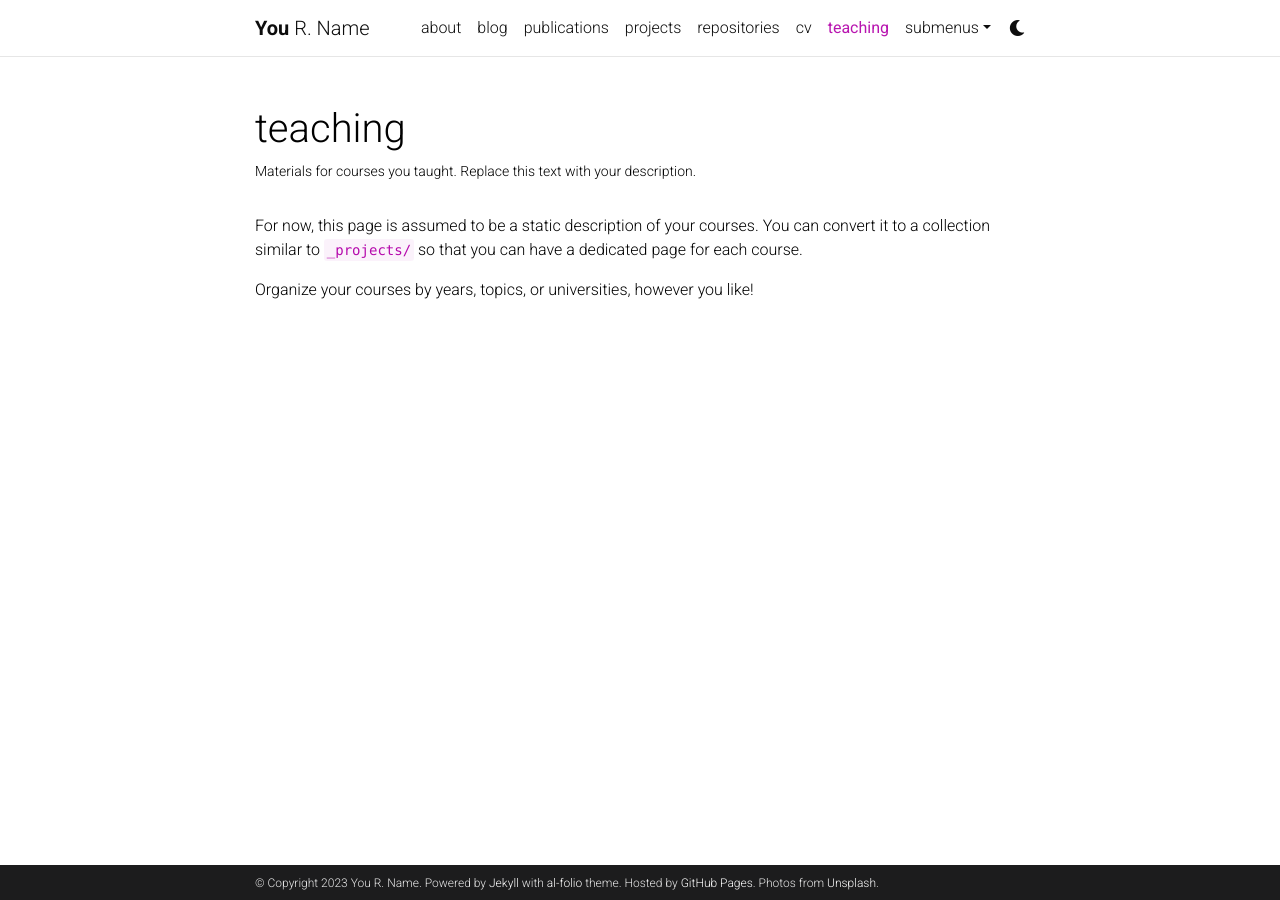
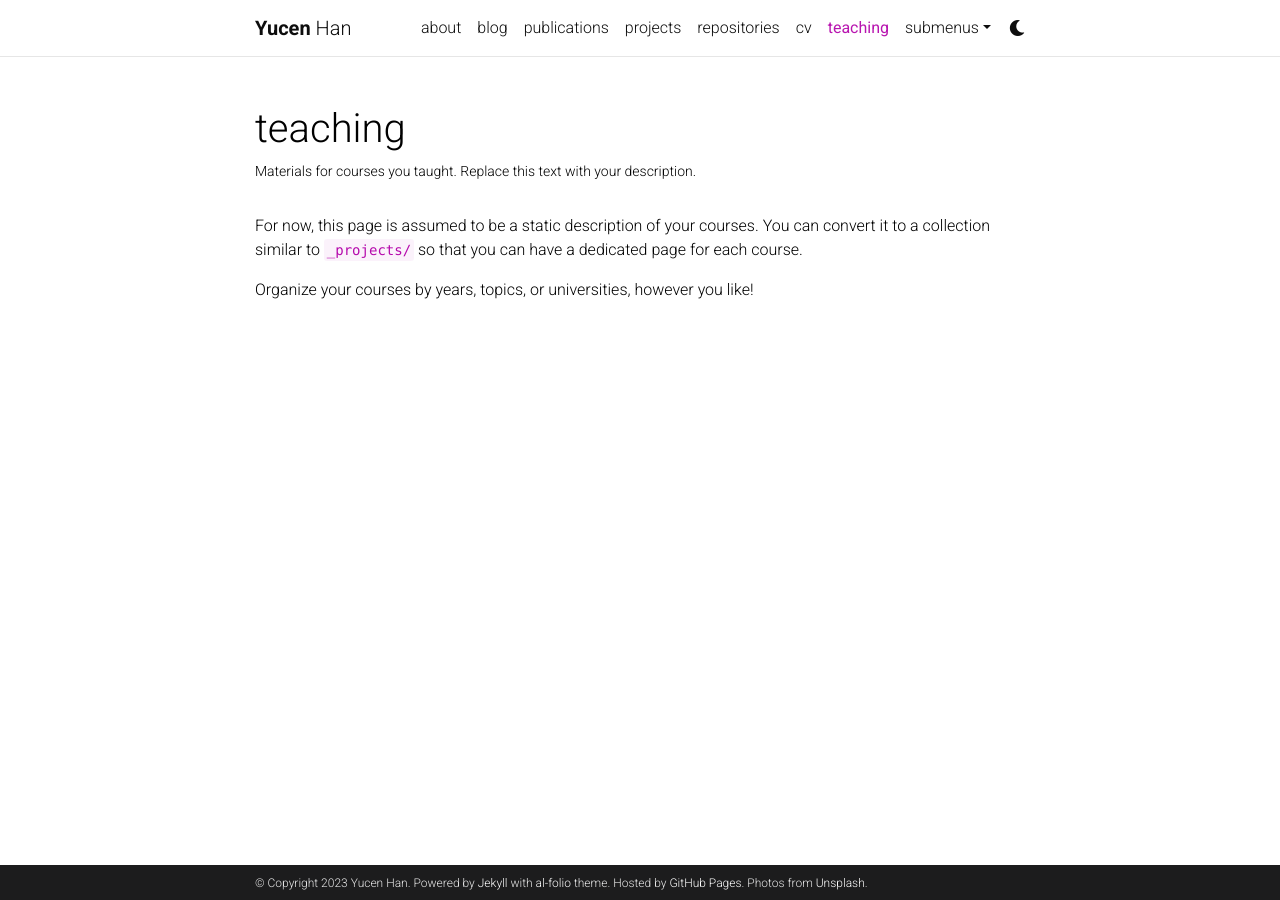
Before and after one commit to cen0880/yucen-han.github.io, a Jekyll site: the page built from _pages/teaching.md, in a window 1280 px wide. Built offline with Jekyll 4.4.1, drawn with Linux system fonts in a browser that asks for light colours; comment, search, counter and statistics services are not loaded; a style sheet for code colours, icons or effects is not loaded.

Commit message:
Edit general info

```diff
--- a/_config.yml
+++ b/_config.yml
@@ -3,10 +3,10 @@
 # -----------------------------------------------------------------------------
 
 title: blank # the website title (if blank, full name will be used instead)
-first_name: You
-middle_name: R.
-last_name: Name
-email: you@example.com
+first_name: Yucen
+middle_name:
+last_name: Han
+email: yucen.han@strath.ac.uk
 description: > # the ">" symbol means to ignore newlines until "footer_text:"
   A simple, whitespace theme for academics. Based on [*folio](https://github.com/bogoli/-folio) design.
 footer_text: >
@@ -18,8 +18,8 @@
 lang: en # the language of your site (for example: en, fr, cn, ru, etc.)
 icon: ⚛️  # the emoji used as the favicon (alternatively, provide image name in /assets/img/)
 
-url: https://alshedivat.github.io # the base hostname & protocol for your site
-baseurl: /al-folio # the subpath of your site, e.g. /blog/
+url: https://yucen-han.github.io # the base hostname & protocol for your site
+baseurl:  # the subpath of your site, e.g. /blog/
 last_updated: false # set to true if you want to display last updated in the footer
 impressum_path:  # set to path to include impressum link in the footer, use the same path as permalink in a page, helps to conform with EU GDPR
 
```
